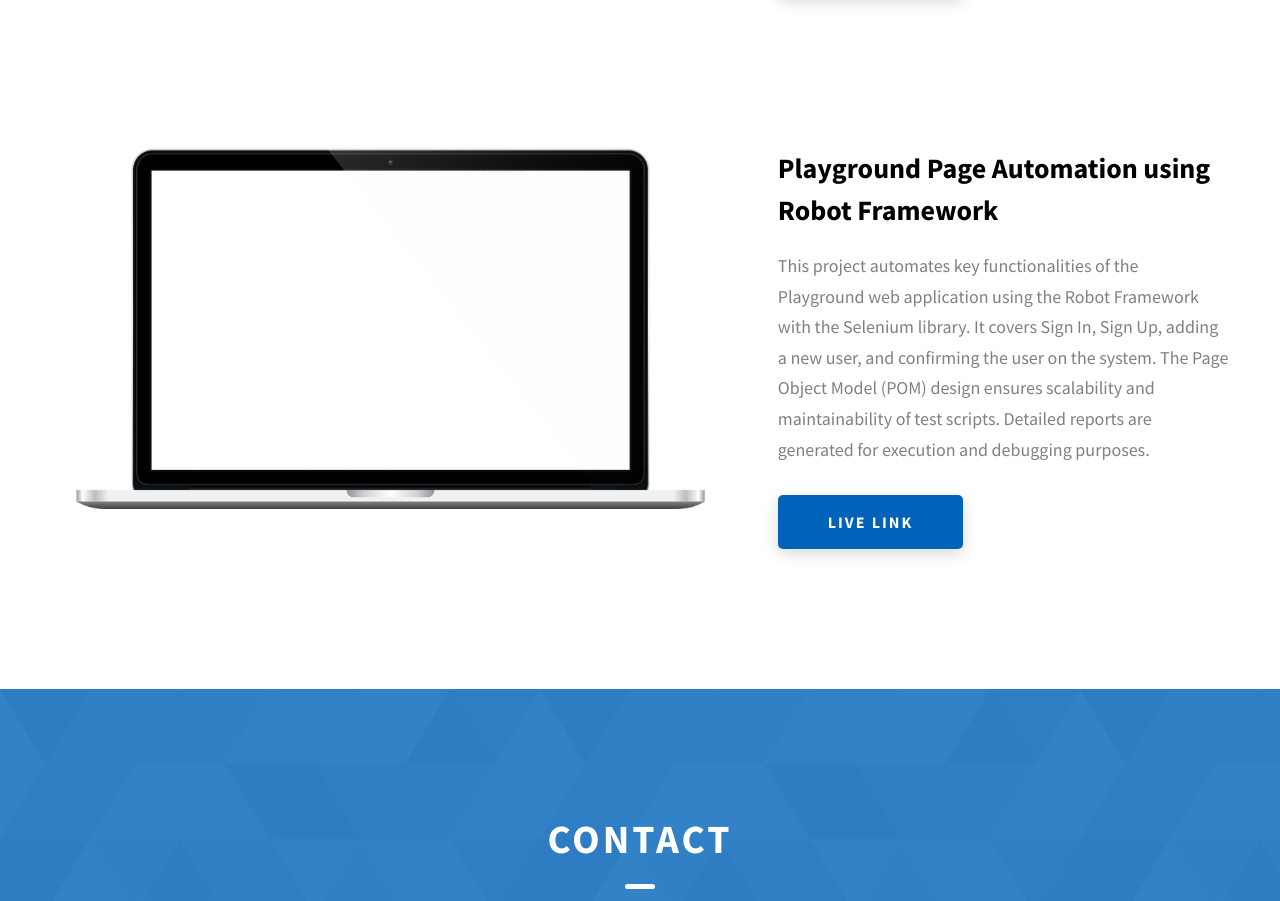
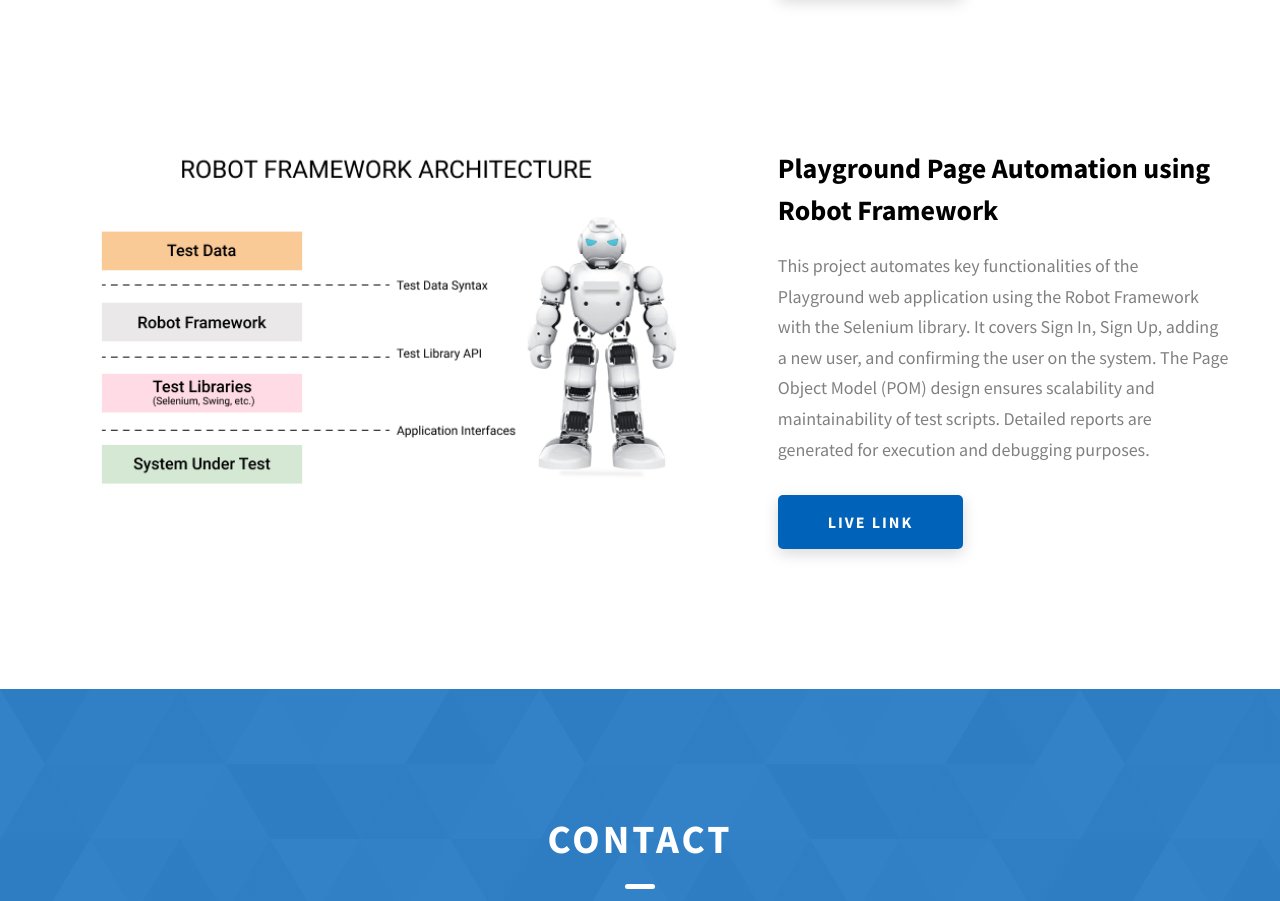
Before and after one commit to Sunmathi1219/sunmathi_portfolio, a website: page index.html in a window 1280 px wide. Shown: the part 3308-4209 px from the top of the page. Drawn offline with Linux system fonts and the light colour scheme.

Commit message:
Update index.html

```diff
--- a/index.html
+++ b/index.html
@@ -266,7 +266,7 @@
           <div class="projects__row">
             <div class="projects__row-img-cont">
               <img
-                src="./assets/jpeg/project-mockup-example.jpeg"
+                src="robot.png"
                 alt="Software Screenshot"
                 class="projects__row-img"
                 loading="lazy"
```
